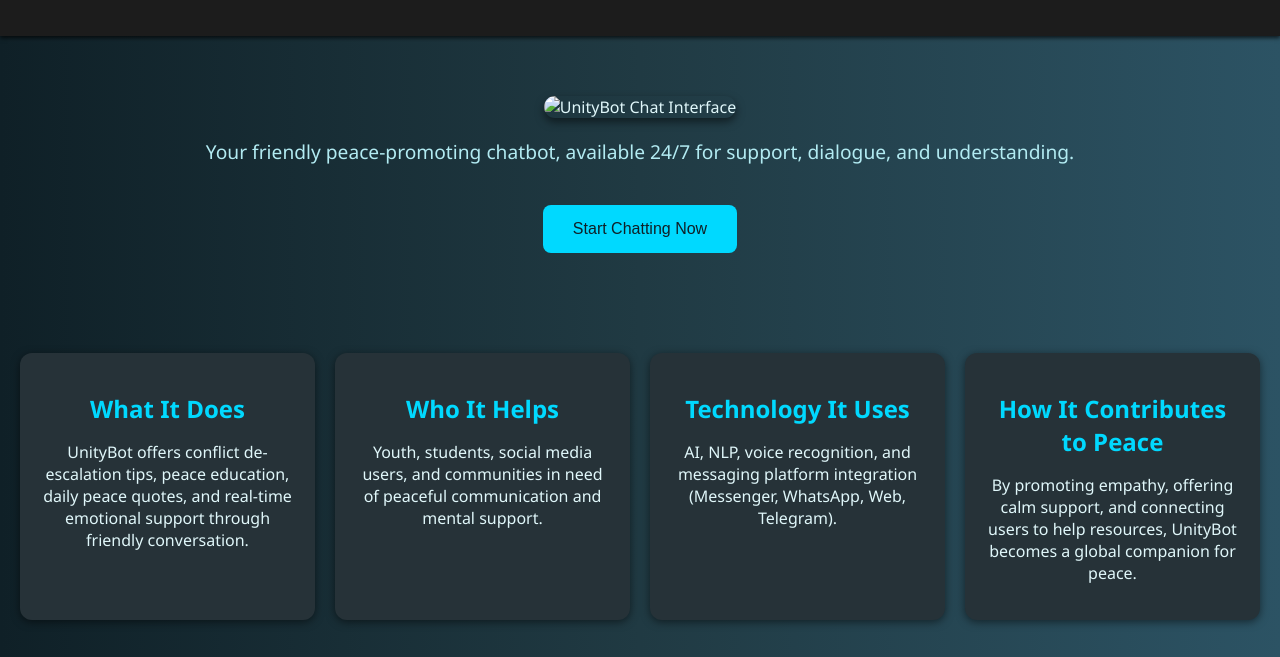
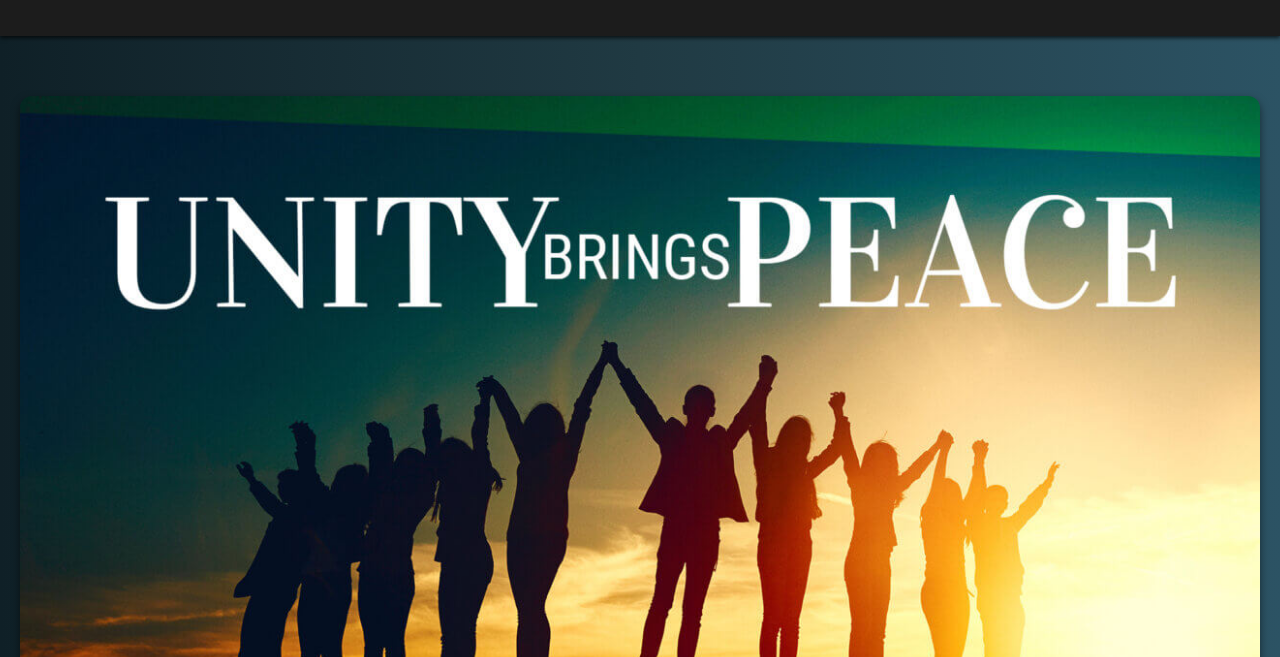
Before and after one commit to Macmac111203/Tech4Peace, a plain HTML site: page index.html in a window 1280 px wide. Shown: the part 124-781 px from the top of the page. Drawn offline with Linux system fonts and the light colour scheme.

Commit message:
Update index.html

```diff
--- a/index.html
+++ b/index.html
@@ -106,7 +106,7 @@
   </header>
 
   <div class="hero">
-    <img src="chatbot_mockup.jpg" alt="UnityBot Chat Interface" />
+    <img src="unity.jpg" alt="UnityBot Chat Interface" />
     <p style="margin-top: 20px; font-size: 1.2em; color: #b2ebf2;">Your friendly peace-promoting chatbot, available 24/7 for support, dialogue, and understanding.</p>
     <button class="cta-button">Start Chatting Now</button>
   </div>
```
